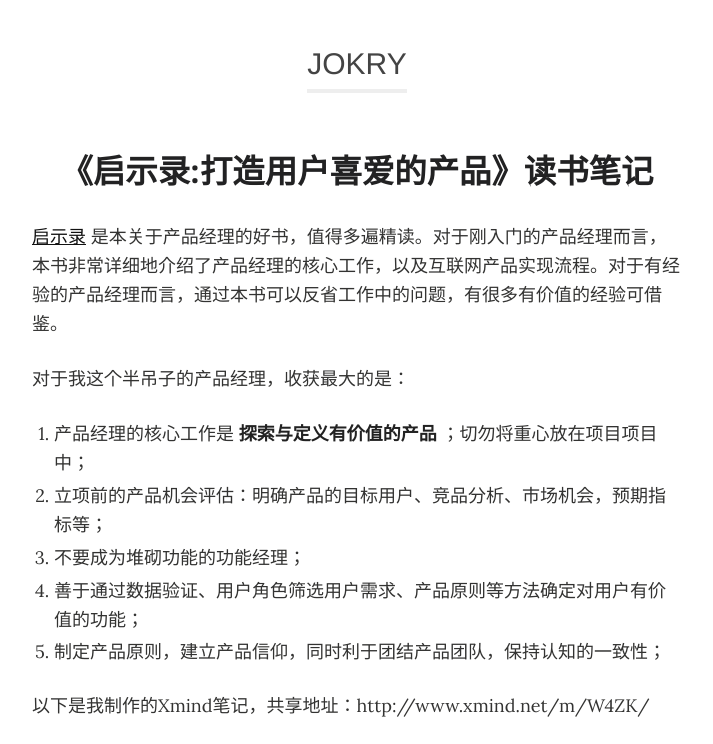
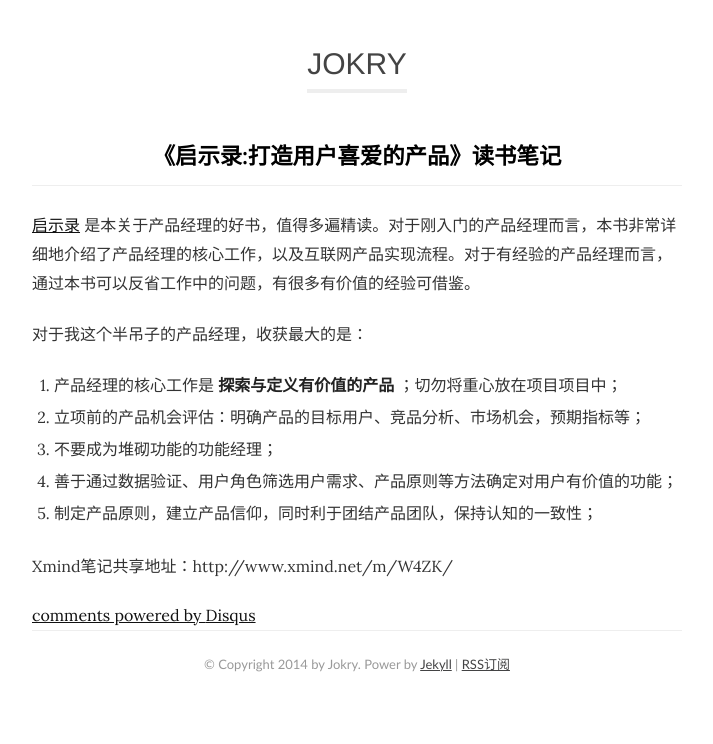
Before and after one commit to jokry/jokry.github.com, a Jekyll site: the page built from _posts/2014-06-01-Inspired-How-To-Create-Products-Customers-Love-annotation.md, in a window 1280 px wide. Shown: the top 744 px of the page, without its empty margins (283-996 px from the left). Built offline with Jekyll 4.4.1, drawn with Linux system fonts in a browser that asks for light colours; Markdown is read by kramdown in place of the engine named in the settings; comment, search, counter and statistics services are not loaded; grey boxes are pictures that could not be loaded.

Commit message:
modified css

```diff
--- a/_posts/2014-06-01-Inspired-How-To-Create-Products-Customers-Love-annotation.md
+++ b/_posts/2014-06-01-Inspired-How-To-Create-Products-Customers-Love-annotation.md
@@ -14,6 +14,4 @@ published: true
 4. 善于通过数据验证、用户角色筛选用户需求、产品原则等方法确定对用户有价值的功能；
 5. 制定产品原则，建立产品信仰，同时利于团结产品团队，保持认知的一致性；
 
-以下是我制作的Xmind笔记，共享地址：http://www.xmind.net/m/W4ZK/
-
-<iframe id="xmindshare_embedviewer" src="http://www.xmind.net/embed/W4ZK?size=small" width="650px" height="800px" frameborder="0" scrolling="no"></iframe>
+Xmind笔记共享地址：http://www.xmind.net/m/W4ZK/
--- a/css/site.css
+++ b/css/site.css
@@ -177,6 +177,8 @@ a:hover {
 
 .hentry .entry-title {
   text-align: center;
+  padding-bottom: 0.5em;
+  border-bottom: 1px solid #EEEEEE;
 }
 .hentry .entry-meta {
   display: block;
--- a/css/yue.css
+++ b/css/yue.css
@@ -9,11 +9,11 @@
 
 
 .yue {
-  font: 400 18px/1.62 "Georgia", "Xin Gothic", "Hiragino Sans GB", "WenQuanYi Micro Hei", sans-serif;
-  color: #333332;
+  font: 400 16px/1.62 HelveticaNeue-Light, 'Helvetica Neue Light', 'Helvetica Neue', Helvetica, Arial, sans-serif;
+  color: #333;
 }
 .yue ::selection {
-  background-color: rgba(0,0,0,0.2);
+  background-color: #ccc;
 }
 .yue h1,
 .yue h2,
@@ -21,12 +21,12 @@
 .yue h4,
 .yue h5,
 .yue h6 {
-  font-family: "Georgia", "Xin Gothic", "Hiragino Sans GB", "WenQuanYi Micro Hei", "Microsoft YaHei", "SimSun", sans-serif;
   color: #222223;
 }
 .yue h1 {
-  font-size: 1.8em;
+  font-size: 1.4em;
   margin: 0.67em 0;
+  color: #000;
 }
 .yue > h1 {
   margin-top: 0;
@@ -52,6 +52,7 @@
 .yue p {
   margin-top: 0;
   margin-bottom: 1.64em;
+  line-height: 1.8em;
 }
 .yue a {
   color: #111;
@@ -122,6 +123,7 @@
 .yue ol {
   margin: 0 0 24px 6px;
   padding-left: 16px;
+  line-height: 1.8em;
 }
 .yue ul {
   list-style-type: square;
@@ -155,7 +157,7 @@
 .yue code,
 .yue tt {
   color: #808080;
-  font-size: 0.96em;
+  font-size: 0.9em;
   background-color: #f9f9f7;
   padding: 1px 2px;
   margin: 0px 5px;
```
